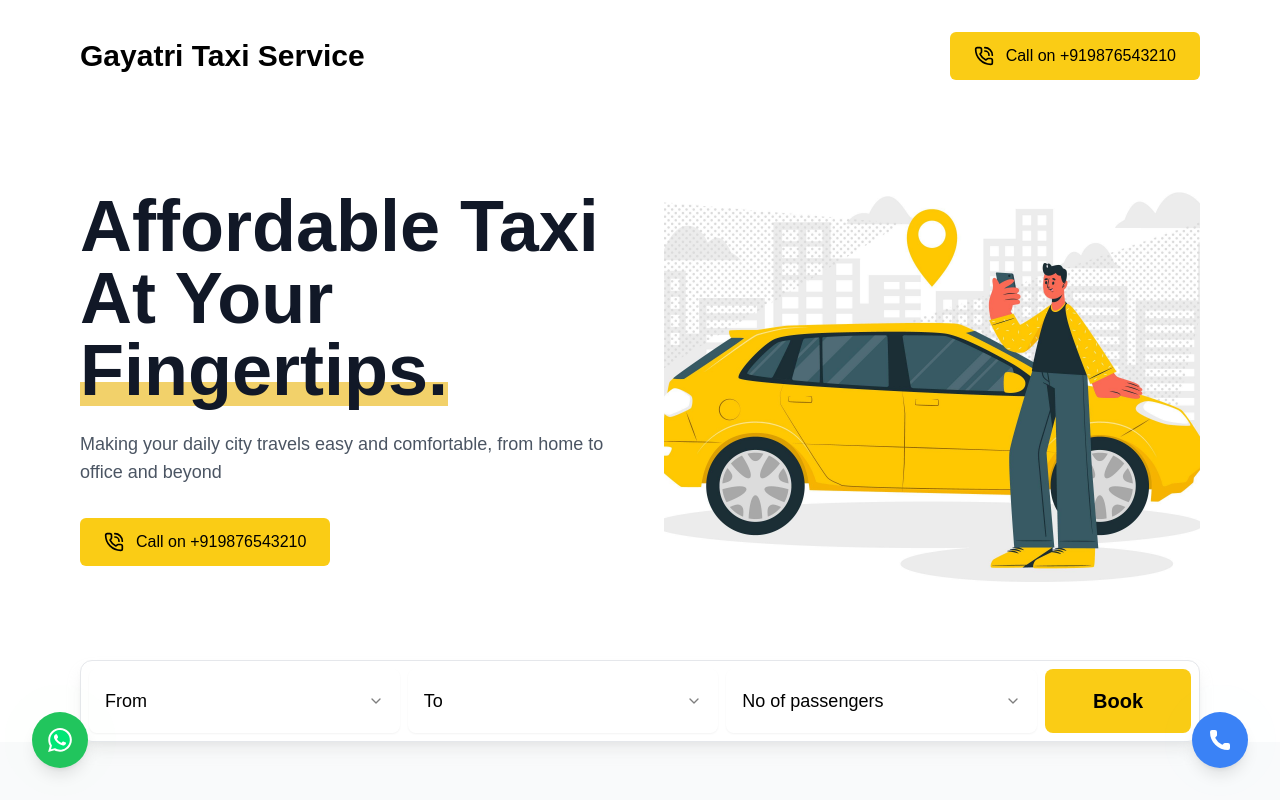
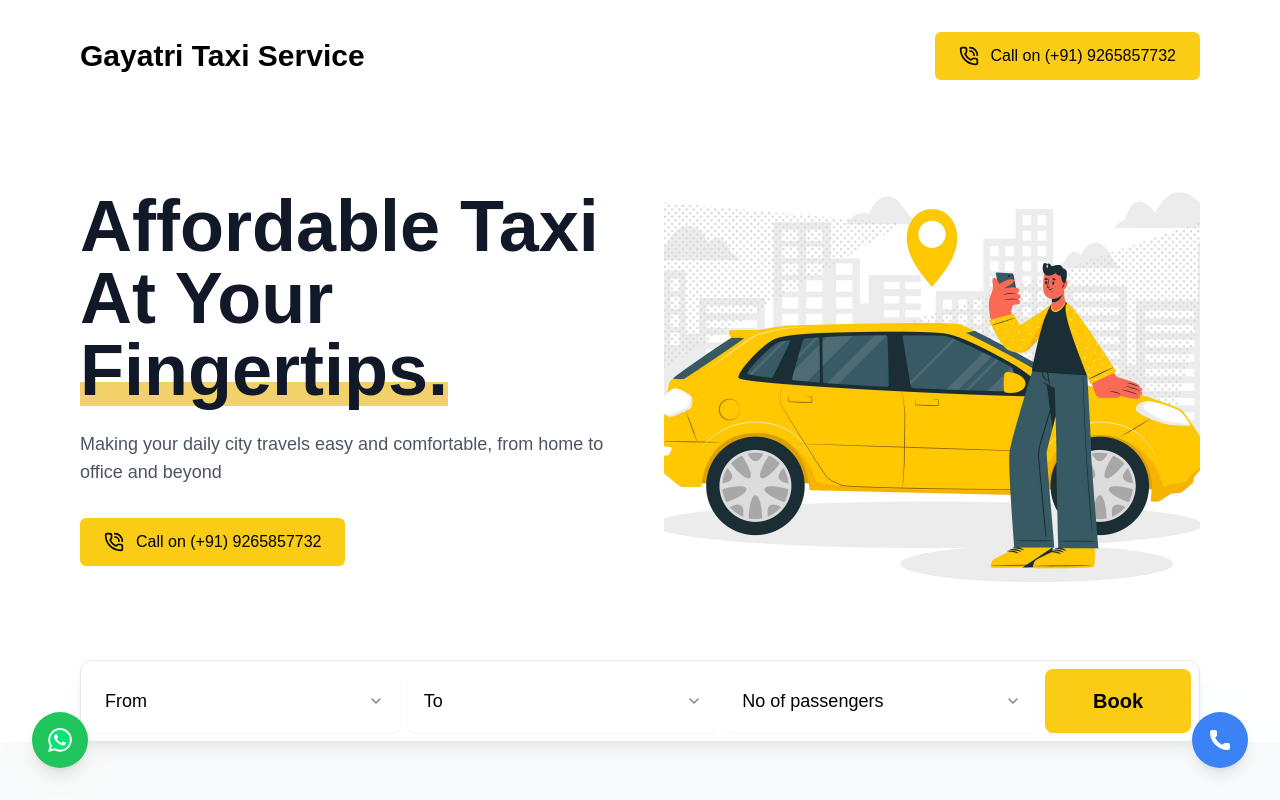
Before and after one commit to meetmakwana7396/gayatri-tourism, a Next.js app: page / in a window 1280 px wide. Shown: the top 800 px of the page. Built offline with nearby package versions, Linux system fonts and the light colour scheme; a web font is replaced by a local one.

Commit message:
new rename changes

```diff
--- a/components/call-us-button.tsx
+++ b/components/call-us-button.tsx
@@ -5,10 +5,10 @@
 
 export default function CallUsButton() {
   return (
-    <Link href="tel:+919876543210">
+    <Link href="tel:+919265857732">
       <Button className="text-md h-auto py-3 px-6">
         <PhoneCall className="h-5 w-5 mr-3" />
-        Call on +919876543210
+        Call on (+91) 9265857732
       </Button>
     </Link>
   );
--- a/components/layout/Footer.tsx
+++ b/components/layout/Footer.tsx
@@ -70,11 +70,11 @@
             <div className="space-y-4">
               <div className="flex items-center gap-2 text-black">
                 <Mail className="h-5 w-5 shrink-0" />
-                <span>gayatritaxiservice.support@gmail.com</span>
+                <span>help.gayatritaxiservice@gmail.com</span>
               </div>
               <div className="flex items-center gap-2 text-black">
                 <Phone className="h-5 w-5" />
-                <span>+1 (555) 123-4567</span>
+                <span>(+91) 9265857732</span>
               </div>
               {/* <div className="flex items-center gap-2 text-black">
                 <MapPin className="h-5 w-5" />
```
